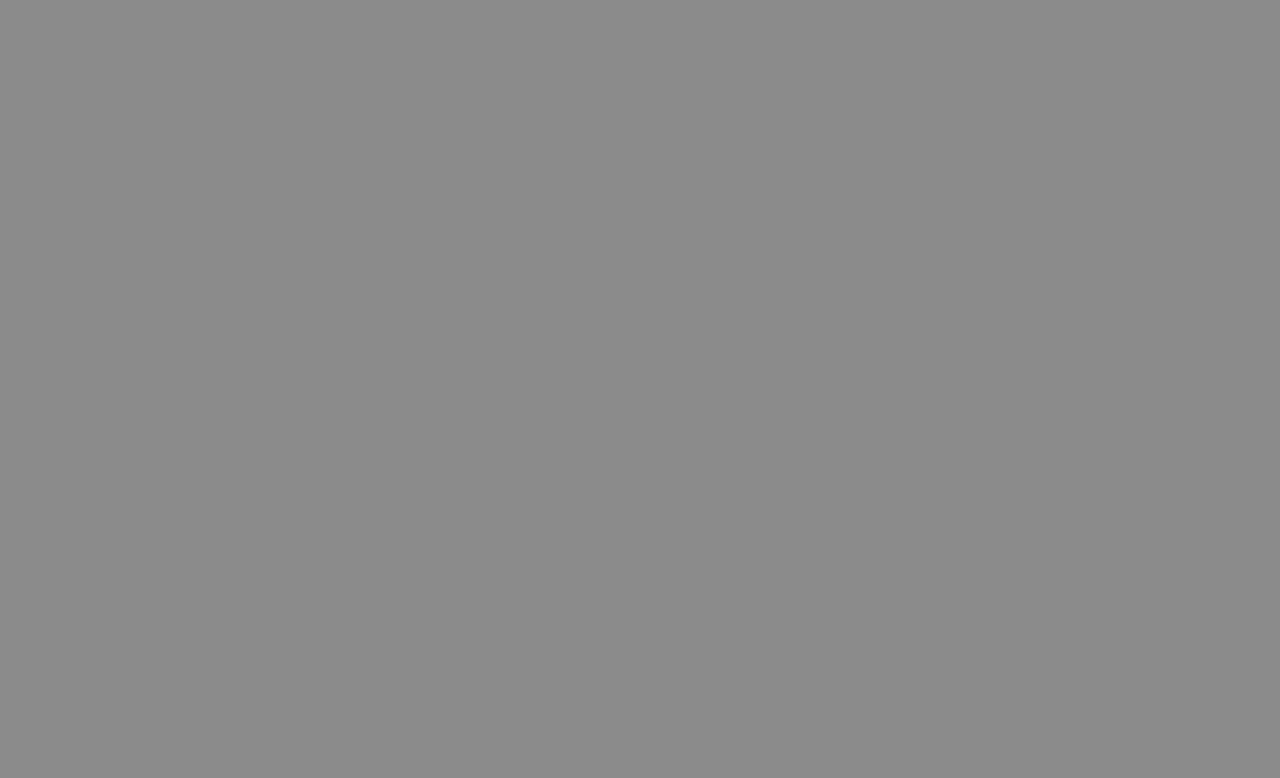
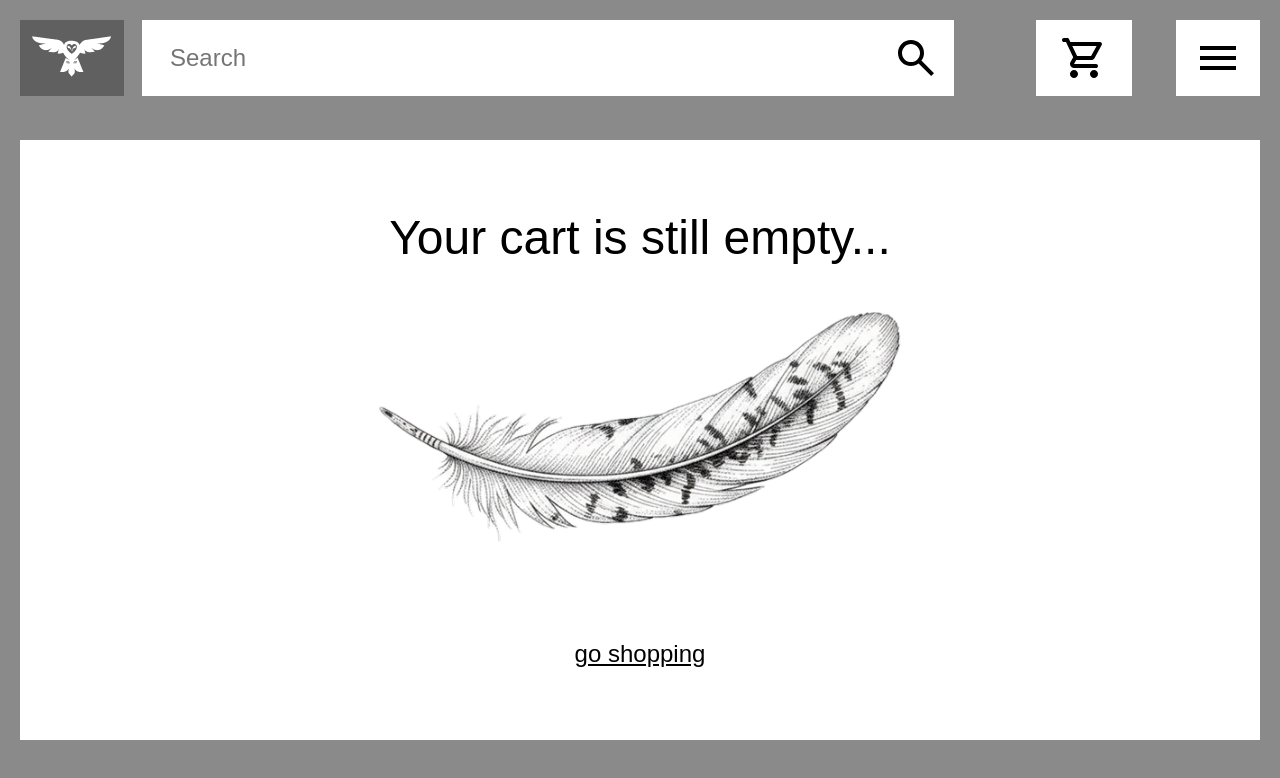
Before and after one commit to samobutniy-1/Arctic-Owl-the-online-shop, a React (Vite) app in the folder ArcticOwl/: page /cart in a window 1280 px wide. Before the commit this address had no page. Shown: the top 778 px of the page. Built offline with nearby package versions, Linux system fonts and the light colour scheme; a web font is replaced by a local one.

Commit message:
feat: create Cart component and implement add to cart feature

```diff
--- a/ArcticOwl/src/App.jsx
+++ b/ArcticOwl/src/App.jsx
@@ -1,11 +1,29 @@
 import { Routes, Route } from "react-router";
+import { useState } from "react";
 import { HomePage } from "./components/home/HomePage";
+import { Cart } from "./components/cart/Cart";
 
 function App() {
+  const [cart, setCart] = useState([]);
+
+  const addToCart = (product) => {
+    setCart((prev) => {
+      const existing = prev.find((item) => item.id === product.id);
+      if (existing) {
+        return prev.map((item) =>
+          item.id === product.id
+            ? { ...item, quantity: item.quantity + 1 }
+            : item,
+        );
+      }
+      return [...prev, { ...product, quantity: 1 }];
+    });
+  };
+
   return (
     <Routes>
-      <Route index element={<HomePage />} />
-      <Route path="/" element={<HomePage />} />
+      <Route index element={<HomePage addToCart={addToCart} />} />
+      <Route path="/cart" element={<Cart cart={cart} />} />
     </Routes>
   );
 }
--- /dev/null
+++ b/ArcticOwl/src/components/cart/Cart.jsx
@@ -0,0 +1,34 @@
+import { Header } from "../header/Header";
+
+export function Cart({ cart }) {
+  return (
+    <>
+      <Header />
+      <section className="cart-sectoion">
+        <div className="cart-section__container">
+          <div className="cart-section__content">
+            {cart.length === 0 ? (
+              <>
+                <div className="cart-section__empty-cart">
+                  <h2 className="cart-section__empty-title">
+                    Your cart is still empty...
+                  </h2>
+                  <img
+                    className="cart-section__empty-img"
+                    src="/images/empty-cart.png"
+                    alt="empty cart image"
+                  />
+                  <a className="cart-section__empty-link" href="/">
+                    go shopping
+                  </a>
+                </div>
+              </>
+            ) : (
+              <></>
+            )}
+          </div>
+        </div>
+      </section>
+    </>
+  );
+}
--- a/ArcticOwl/src/components/header/Header.jsx
+++ b/ArcticOwl/src/components/header/Header.jsx
@@ -1,3 +1,5 @@
+import { Link } from "react-router";
+
 export function Header() {
   return (
     <>
@@ -23,11 +25,11 @@ export function Header() {
             </div>
           </div>
           <div className="header__buttons buttons">
-            <a className="buttons__action-btn" href="/">
+            <Link to="/cart" className="buttons__action-btn">
               <svg className="buttons__cart-icon">
                 <use href="/symbol-defs.svg#icon-cart"></use>
               </svg>
-            </a>
+            </Link>
             <a className="buttons__burger" href="/">
               <span></span>
               <span></span>
--- a/ArcticOwl/src/components/home/HomePage.jsx
+++ b/ArcticOwl/src/components/home/HomePage.jsx
@@ -3,14 +3,14 @@ import { HeroSection } from "../hero-section/HeroSection";
 import { SalesSection } from "../sales-section/SalesSection";
 import { ProductsSection } from "../products/ProductsSection";
 
-export function HomePage() {
+export function HomePage({ addToCart }) {
   return (
     <>
       <div className="wrapper">
         <Header />
         <HeroSection />
-        <SalesSection />
-        <ProductsSection />
+        <SalesSection addToCart={addToCart} />
+        <ProductsSection addToCart={addToCart} />
       </div>
     </>
   );
--- a/ArcticOwl/src/components/products/ProductsSection.jsx
+++ b/ArcticOwl/src/components/products/ProductsSection.jsx
@@ -1,7 +1,7 @@
 import { useState, useEffect } from "react";
 import axios from "axios";
 
-export function ProductsSection() {
+export function ProductsSection({ addToCart }) {
   const [products, setProducts] = useState([]);
 
   useEffect(() => {
@@ -52,7 +52,10 @@ export function ProductsSection() {
                           )}
                         </div>
 
-                        <button className="product__add-btn">
+                        <button
+                          className="product__add-btn"
+                          onClick={() => addToCart(product)}
+                        >
                           <svg className="product__cart-icon">
                             <use href="/symbol-defs.svg#icon-cart"></use>
                           </svg>
--- a/ArcticOwl/src/components/sales-section/SalesSection.jsx
+++ b/ArcticOwl/src/components/sales-section/SalesSection.jsx
@@ -1,7 +1,7 @@
 import axios from "axios";
 import { useState, useEffect } from "react";
 
-export function SalesSection() {
+export function SalesSection({ addToCart }) {
   const [sales, setSales] = useState([]);
   const [currentIndex, setCurrentIndex] = useState(0);
 
@@ -67,7 +67,10 @@ export function SalesSection() {
                             </span>
                           </div>
 
-                          <button className="product__add-btn">
+                          <button
+                            className="product__add-btn"
+                            onClick={() => addToCart(salesProduct)}
+                          >
                             <svg className="product__cart-icon">
                               <use href="/symbol-defs.svg#icon-cart"></use>
                             </svg>
--- a/ArcticOwl/src/styles/base/_typography.scss
+++ b/ArcticOwl/src/styles/base/_typography.scss
@@ -3,9 +3,9 @@
 h1 {
   @include fluid-text(48, 24);
 }
-// h2 {
-//   @include fluid-text(40, 28);
-// }
+h2 {
+  @include fluid-text(48, 16);
+}
 // h3 {
 //   @include fluid-text(36, 24);
 // }
--- /dev/null
+++ b/ArcticOwl/src/styles/sections/_cart-section.scss
@@ -0,0 +1,29 @@
+@use "../variables/colors" as *;
+
+.cart-section {
+  &__container {
+  }
+  &__content {
+    background-color: $primary-color-light;
+    display: flex;
+    align-items: center;
+    justify-content: center;
+    min-height: 600px;
+    width: 100%;
+  }
+  &__empty-cart {
+    display: flex;
+    flex-direction: column;
+    align-items: center;
+  }
+  &__empty-title {
+    margin-bottom: 50px;
+  }
+  &__empty-img {
+    width: 90%;
+    margin-bottom: 100px;
+  }
+  &__empty-link {
+    text-decoration: underline;
+  }
+}
--- a/ArcticOwl/src/styles/sections/_index.scss
+++ b/ArcticOwl/src/styles/sections/_index.scss
@@ -1,3 +1,4 @@
 @forward "hero-section";
 @forward "sales-section";
 @forward "products-section";
+@forward "cart-section";
```
Also changed, not shown: ArcticOwl/public/images/empty-cart.png (added).
